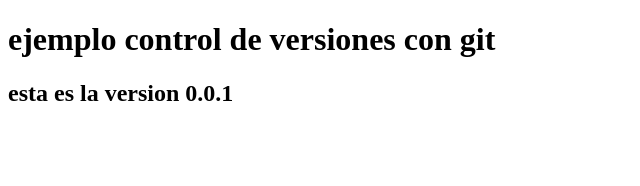
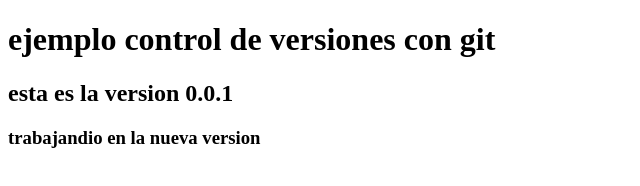
Before and after one commit to estevan1065/talento-tech--lab--6, a plain HTML site: page index.html in a window 1280 px wide. Shown: the whole page, without its empty margins (0-640 px from the left). Drawn offline with Linux system fonts and the light colour scheme.

Commit message:
nueva version ddsarrollada incluye titulo h3

```diff
--- a/index.html
+++ b/index.html
@@ -9,5 +9,6 @@
 
 <h1>ejemplo control de versiones con git</h1>
 <h2>esta es la version 0.0.1</h2>
+<h3>trabajandio en la nueva version</h3>
 </body>
 </html>
```
